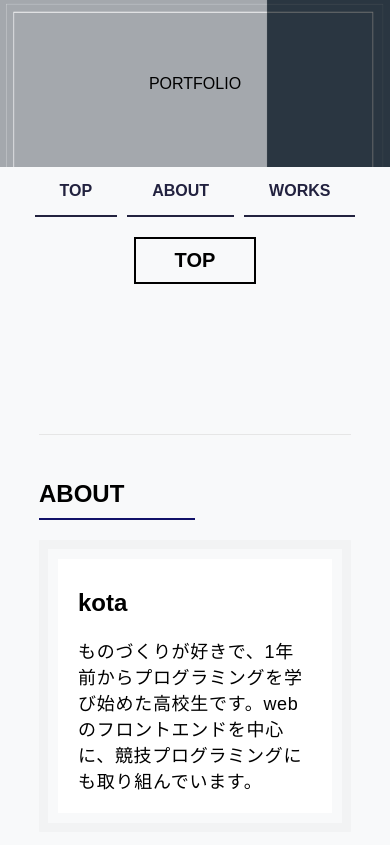
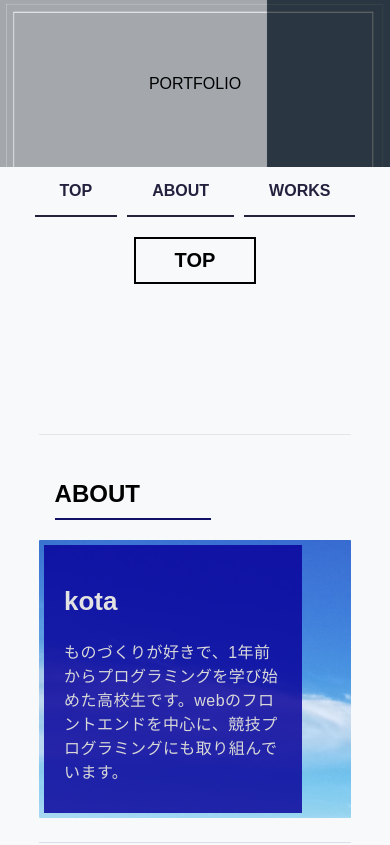
Before and after one commit to kotaok/first_vue, a Vue app: page / in a window 390 px wide. Shown: the top 845 px of the page. Built offline with nearby package versions, Linux system fonts and the light colour scheme; a web font is replaced by a local one.

Commit message:
トップの自己紹介のデザインを変更

```diff
--- a/src/components/page1.vue
+++ b/src/components/page1.vue
@@ -47,6 +47,7 @@ export default {
   width: 30%;
   text-align: left;
   padding-bottom: 10px;
+  margin-left: 5%;
   border-bottom: solid 2px rgb(17, 17, 104);
 }
 
--- a/src/components/top_about.vue
+++ b/src/components/top_about.vue
@@ -32,7 +32,7 @@ export default {
 </script>
 <style>
 .top_block {
-  width: 70%;
+  width: 100%;
   margin: auto;
   margin-top: 150px;
   margin-bottom: 50px;
@@ -43,13 +43,16 @@ export default {
 .top_about_block {
   display: flex;
   border-radius: 1px;
-  border: solid 9px #9e9e9e0f;
+  background-image: url(/img/backimg.jpg);
+  background-size: cover;
 }
 
 .top_about_block div {
-  width: 400px;
-  padding: 100px 50px;
-  margin: 40px;
+  width: 25%;
+  padding: 10%;
+  padding-left: 15%;
+  margin: 40px 0px;
+  background-color: #08009ad4;
 }
 
 .top_about_profile {
@@ -57,12 +60,15 @@ export default {
 }
 
 .top_about_profile h2, .top_about_profile p {
-  text-align: left;
+    font-size: 26px;
+    color: #e2e2e2;
+    text-align: left;
 }
 
 .top_about_profile p {
-  font-size: 21px;
-  letter-spacing: 0.04em;
+  color: #ffffffc7;
+  font-size: 17px;
+  letter-spacing: 0.03em;
   margin-bottom: 10px;
 }
 
@@ -110,9 +116,9 @@ export default {
   }
 
   .top_about_block div {
-    width: 100%;
-    padding: 10px 20px;
-    margin: 10px;
+    width: 70%;
+    padding: 20px 20px;
+    margin: 5px;
   }
 
   .icon_parent {
@@ -130,7 +136,8 @@ export default {
   }
 
   .top_about_profile p {
-    font-size: 18px;
+    font-size: 16px;
+    color: #d8d8d8;
   }
 }
 </style>
```
Also changed, not shown: public/img/backimg.jpg (added).
